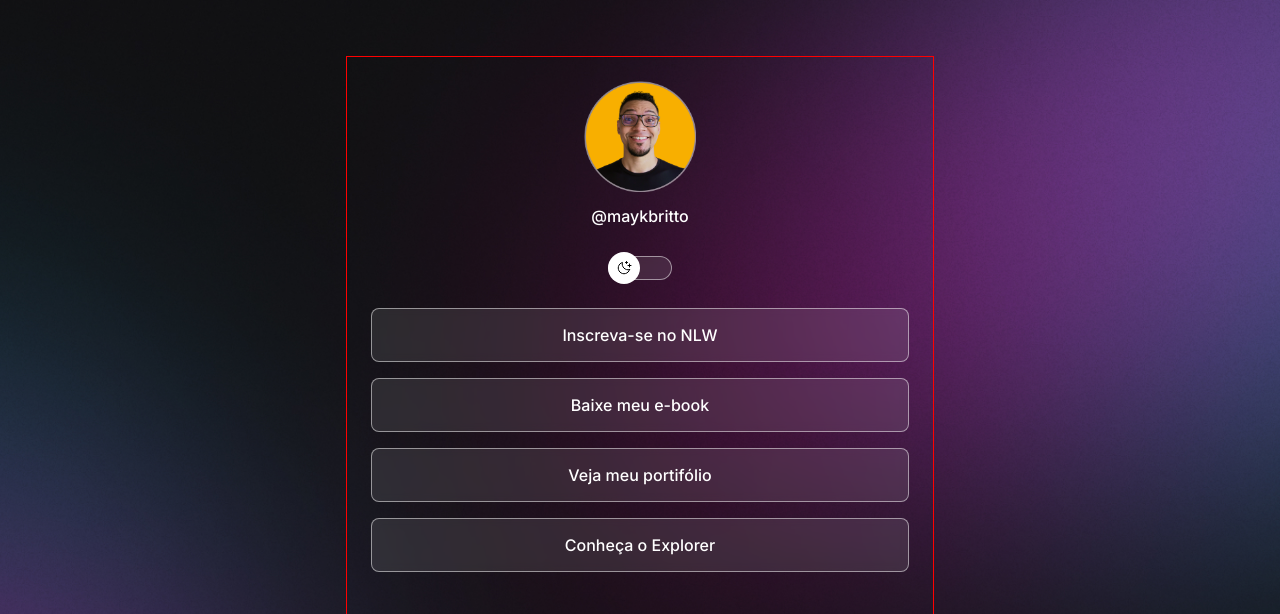
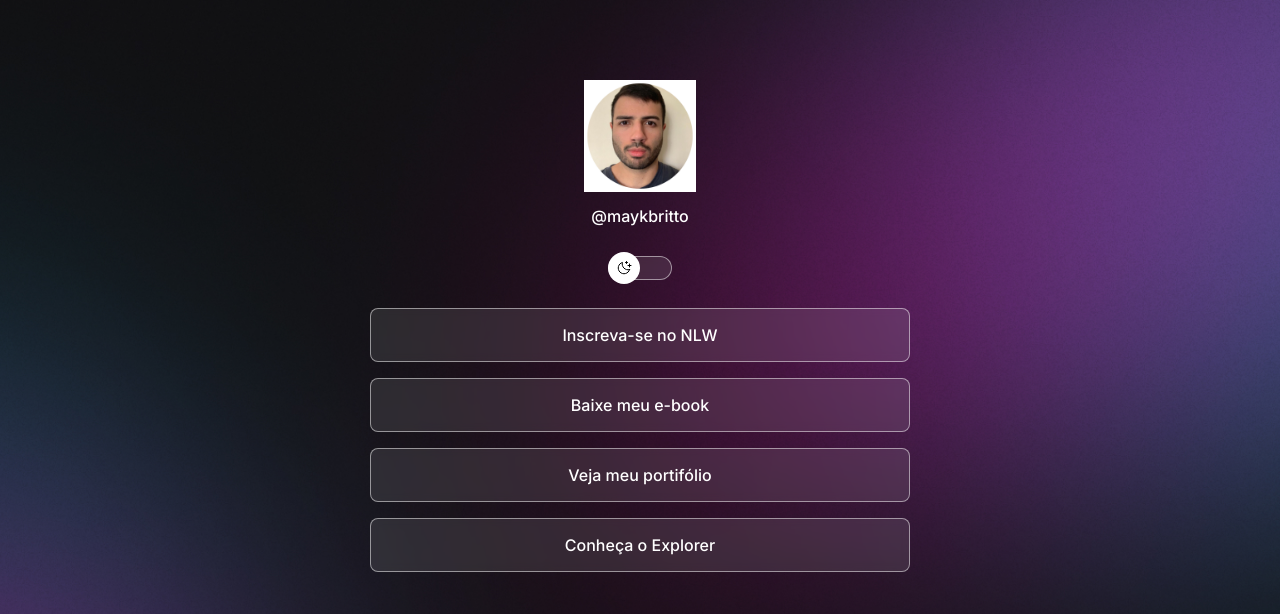
Before and after one commit to malvus747/newdiscover, a plain HTML site: page index.html in a window 1280 px wide. Both pictures are taken after a click on the button 656 px from the left and 268 px from the top of the page. Shown: the top 614 px of the page. Drawn offline with nearby package versions, Linux system fonts and the light colour scheme.

Commit message:
avatar changes

```diff
--- a/index.html
+++ b/index.html
@@ -16,7 +16,7 @@
   <body>
     <div id="container">
       <div id="profile">
-        <img src="./assets/avatar.png" alt="" srcset="" />
+        <img src="./assets/myavatar.png" alt="" srcset="" />
         <p>@maykbritto</p>
       </div>
 
--- a/script.js
+++ b/script.js
@@ -14,8 +14,8 @@ function toggleMode() {
   const img = document.querySelector("#profile img")
 
   if (html.classList.contains("light")) {
-    img.setAttribute("src", "./assets/avatar-light.png")
+    img.setAttribute("src", "./assets/myavatar-light.png")
   } else {
-    img.setAttribute("src", "./assets/avatar.png")
+    img.setAttribute("src", "./assets/myavatar.png")
   }
 }
--- a/style.css
+++ b/style.css
@@ -40,7 +40,6 @@ body {
   width: 100%;
   max-width: 588px;
 
-  border: 1px solid red;
   margin: 56px auto 0;
   padding: 0 24px;
 }
```
Also changed, not shown: assets/myavatar-light.png (added), assets/myavatar.png (added).
